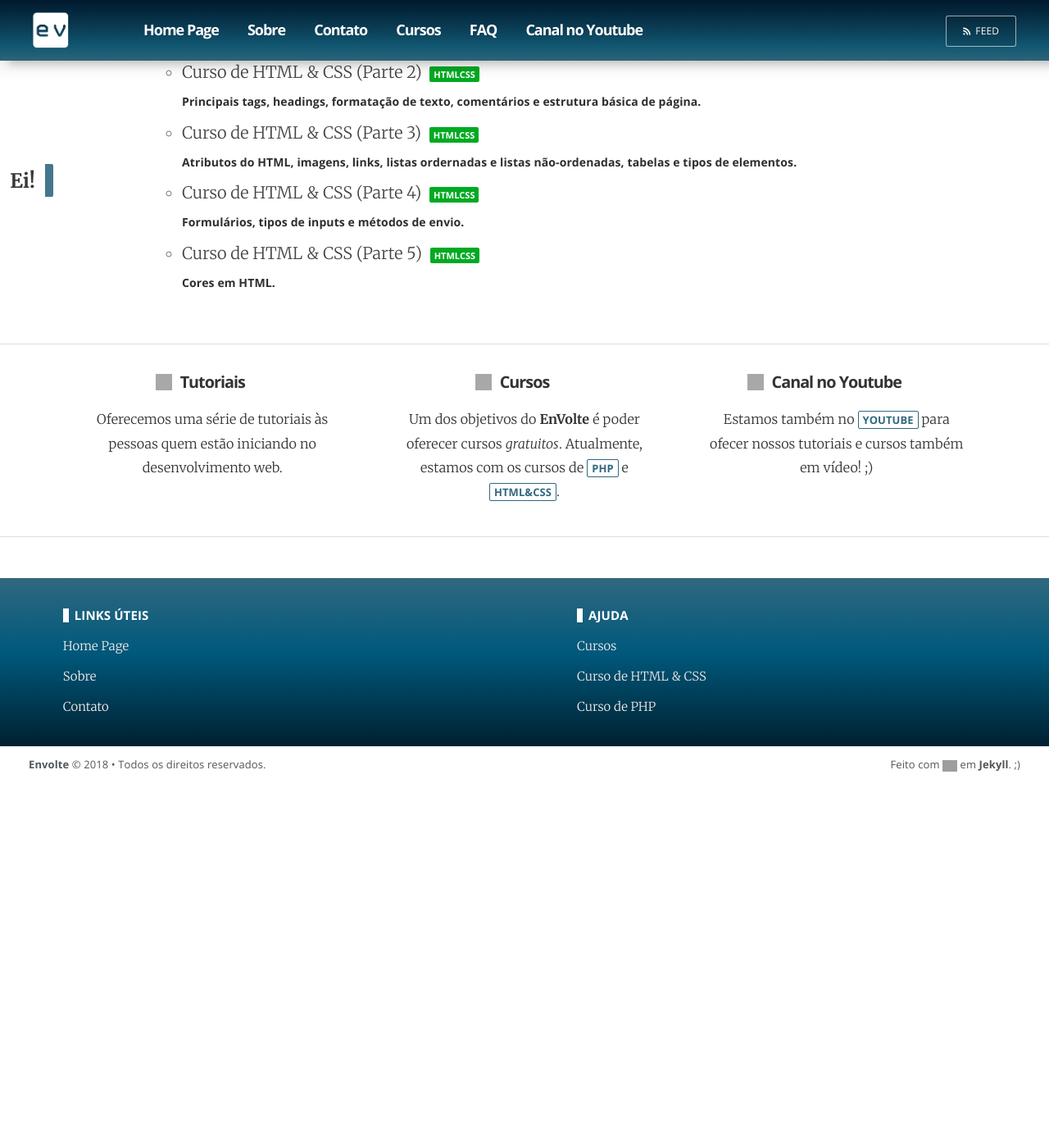
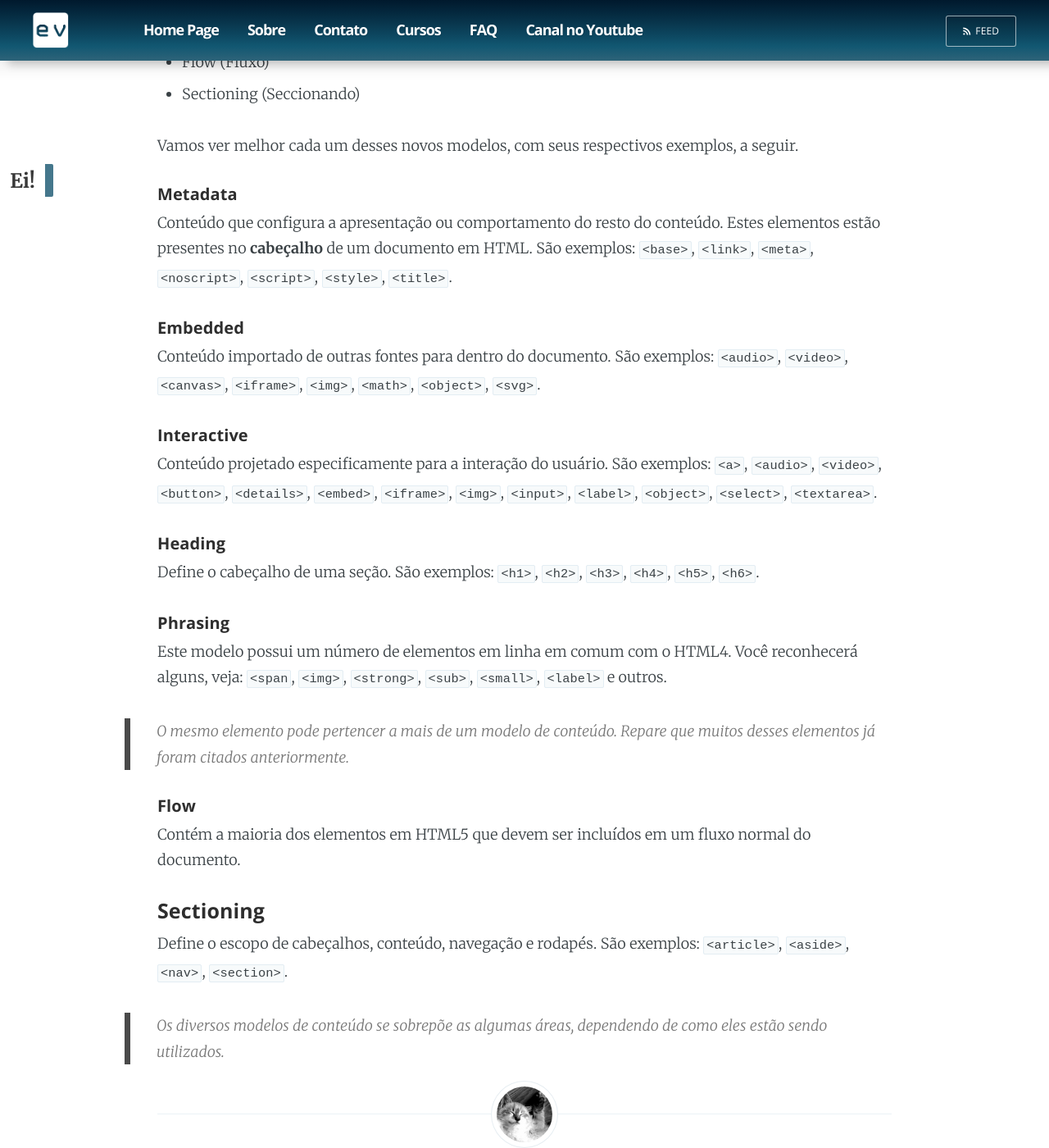
Before and after one commit to EnVolte/envolte.github.io, a Jekyll site: the page built from _cursos/HTML-CSS/parte-6.md, in a window 1280 px wide and 1400 px high, scrolled down 4170 px. Shown: the whole window at 82% size. Built offline with Jekyll 4.4.1, drawn with Linux system fonts in a browser that asks for light colours; a script that is not in the unit is left out; comment, search, counter and statistics services are not loaded; before the commit the page ends 5123 px from its top, so only the background shows below that; some of the changed text lies outside the part shown; grey boxes are pictures that could not be loaded.

Commit message:
Update parte-6.md

```diff
--- a/_cursos/HTML-CSS/parte-6.md
+++ b/_cursos/HTML-CSS/parte-6.md
@@ -16,7 +16,7 @@ O HTML5 é a mais recente atualização da evolução da linguagem de marcação
 
 Agora é possível descrever mais precisamente o seu conteúdo com a adição de novas tags de *seções* e *conteúdo*. A proposta desta quinta versão do HTML é oferecer mais **organização** e **acessibilidade**. Nós vamos ver mais sobre isso a seguir.
 
-##### Seções e estruturas
+#### Seções e estruturas
 
 Antes do HTML5, todo o conteúdo era divido em divs, que é a forma como muitos aprenderam a criar páginas inteiras para a web. Se você procurar na internet, ou em livros mais antigos, muitos tutoriais ainda te ensinarão a fazer isso. Não é que seja errado, mas não é a melhor forma de desenvolver sites atualmente.
 
@@ -70,3 +70,50 @@ Uma das primeiras novidades em relação à escrita de documentos em **HTML5**,
 Os formulários em HTML5 agora são mais completos. Quem trabalha com desenvolvimento de sites, sabe a importância do bom funcionamento de um formulário. E quem pensa que eles só são úteis na hora de criar páginas de contato ou barras de busca, se engana: eles estão presentes em várias formas, em praticamente qualquer site, e são muito úteis para inserir informações nos bancos de dados.
 
 Foram adicionados seletores de cores (color picker), datas (data picker) e controles numéricos (ajustes de *maior* e *menor*), por exemplo. Os inputs agora incluem, também, os tipos *e-mail*, *pesquisa*, *url*, *range*, *número* etc. A importância de se ter um tipo específico para cada uso não está apenas na semântica, mas na forma como o navegador irá interpretar a informação e realizar a checagem dos dados, impedindo que os usuários enviem informações incompletas ou erradas. Já era possível fazer isso através de Javascript, PHP ou outra linguagem de programação, porém, o HTML5 veio para facilitar a forma como desenvolvemos para a web.
+
+#### Modelos de conteúdo
+
+Os elementos em HTML são tipicamente divididos entre elementos de bloco e elementos em linha. Com a chegada do HTML5, foram introduzidos 7 novos modelos de conteúdo.
+
+- Metadata (Metadados)
+- Embedded (Embutido)
+- Interactive (Interativo)
+- Heading (Título)
+- Phrasing (Parágrafo)
+- Flow (Fluxo)
+- Sectioning (Seccionando)
+
+Vamos ver melhor cada um desses novos modelos, com seus respectivos exemplos, a seguir.
+
+##### Metadata
+
+Conteúdo que configura a apresentação ou comportamento do resto do conteúdo. Estes elementos estão presentes no **cabeçalho** de um documento em HTML. São exemplos: ``<base>``, ``<link>``, ``<meta>``, ``<noscript>``, ``<script>``, ``<style>``, ``<title>``.
+
+##### Embedded
+
+Conteúdo importado de outras fontes para dentro do documento. São exemplos: ``<audio>``, ``<video>``, ``<canvas>``, ``<iframe>``, ``<img>``, ``<math>``, ``<object>``, ``<svg>``.
+
+##### Interactive
+
+Conteúdo projetado especificamente para a interação do usuário. São exemplos: ``<a>``, ``<audio>``, ``<video>``, ``<button>``, ``<details>``, ``<embed>``, ``<iframe>``, ``<img>``, ``<input>``, ``<label>``, ``<object>``, ``<select>``, ``<textarea>``.
+
+##### Heading
+
+Define o cabeçalho de uma seção. São exemplos: ``<h1>``, ``<h2>``, ``<h3>``, ``<h4>``, ``<h5>``, ``<h6>``.
+
+##### Phrasing
+
+Este modelo possui um número de elementos em linha em comum com o HTML4. Você reconhecerá alguns, veja: ``<span``, ``<img>``, ``<strong>``, ``<sub>``, ``<small>``, ``<label>`` e outros.
+
+> O mesmo elemento pode pertencer a mais de um modelo de conteúdo.
+> Repare que muitos desses elementos já foram citados anteriormente.
+
+##### Flow
+
+Contém a maioria dos elementos em HTML5 que devem ser incluídos em um fluxo normal do documento.
+
+#### Sectioning
+
+Define o escopo de cabeçalhos, conteúdo, navegação e rodapés. São exemplos: ``<article>``, ``<aside>``, ``<nav>``, ``<section>``.
+
+> Os diversos modelos de conteúdo se sobrepõe as algumas áreas, dependendo de como eles estão sendo utilizados.
```
Also changed, not shown: other parts of _cursos/HTML-CSS/parte-6.md (+1 -1 lines).
